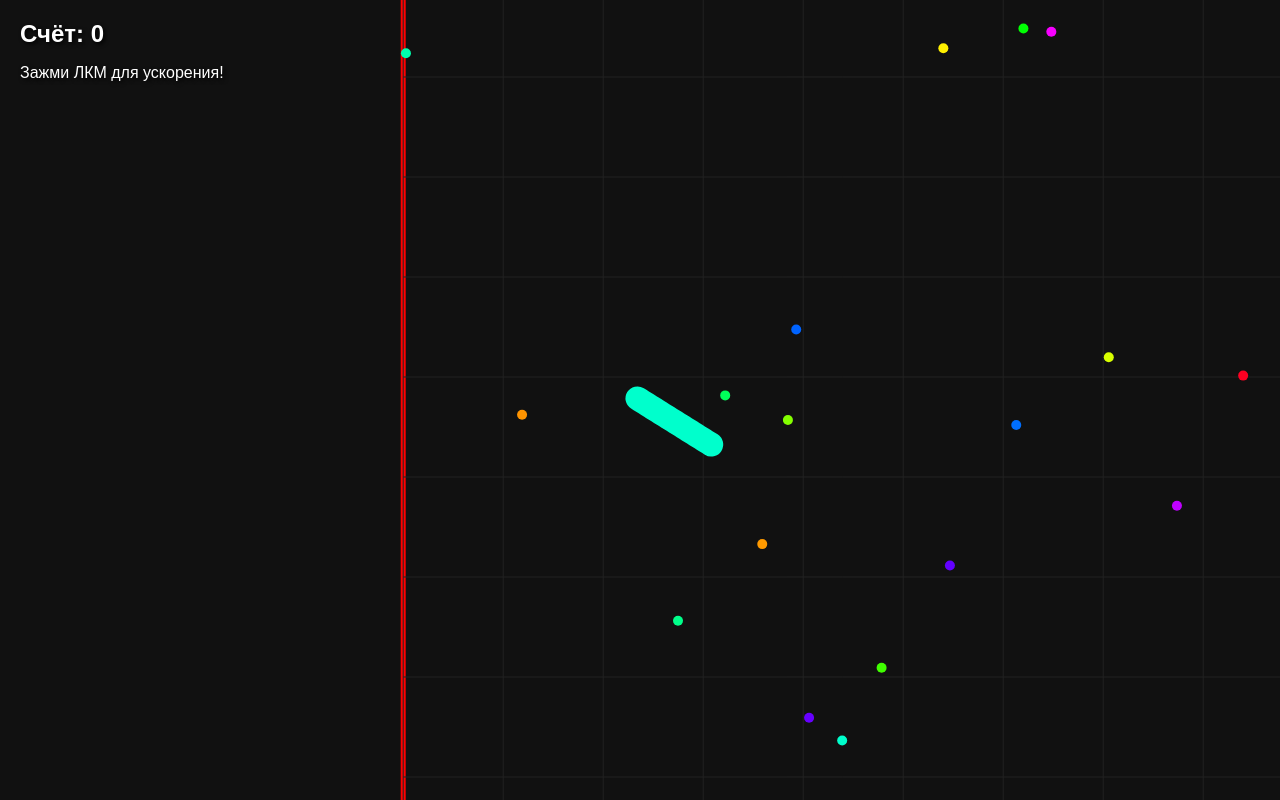
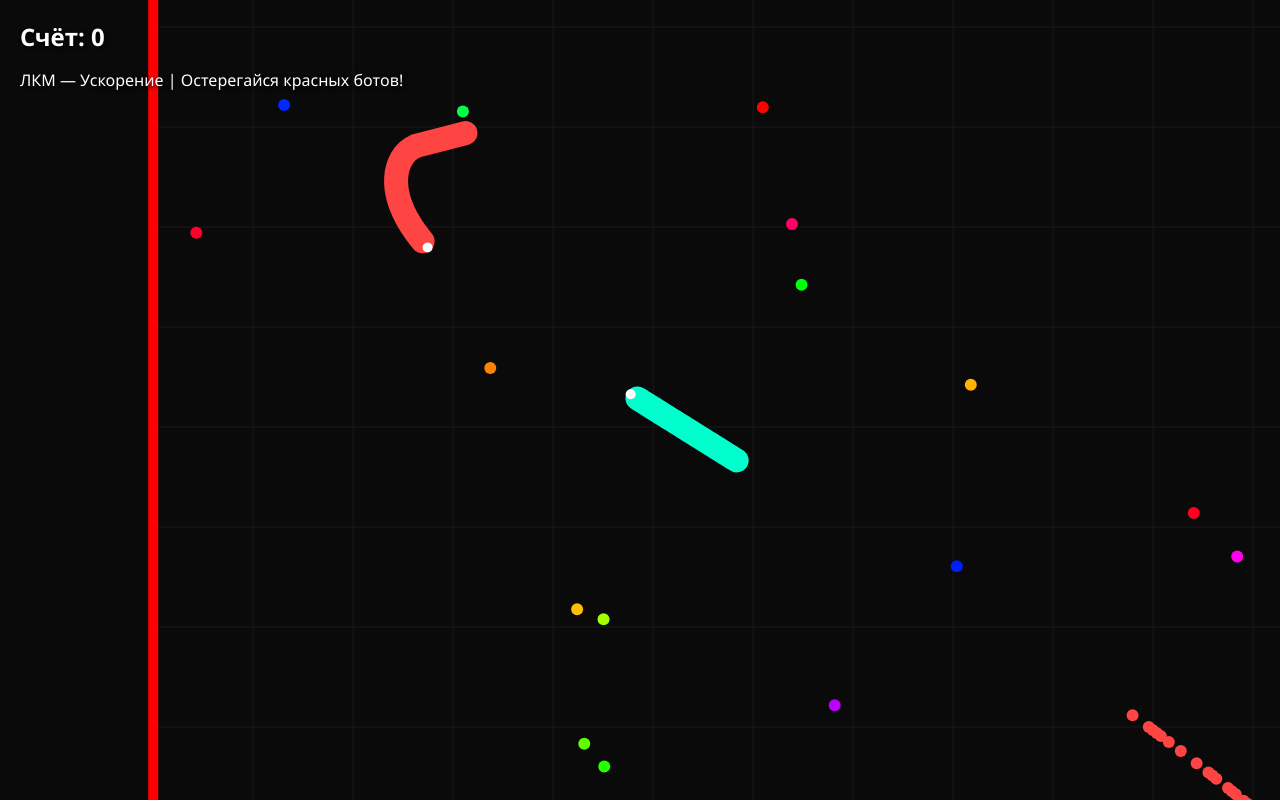
Before and after one commit to andrejspaeglis05-dev/-dsa, a plain HTML site: page index.html in a window 1280 px wide. Drawn offline with Linux system fonts and the light colour scheme.

Commit message:
Update index.html

```diff
--- a/index.html
+++ b/index.html
@@ -2,20 +2,20 @@
 <html lang="ru">
 <head>
     <meta charset="UTF-8">
-    <title>Slither.io + Bots</title>
+    <title>Aggressive Slither Bots</title>
     <style>
-        body { margin: 0; overflow: hidden; background: #111; font-family: sans-serif; }
+        body { margin: 0; overflow: hidden; background: #0a0a0a; font-family: 'Segoe UI', sans-serif; }
         canvas { display: block; }
         #ui {
             position: absolute; top: 20px; left: 20px; color: white;
-            pointer-events: none; text-shadow: 2px 2px 4px black;
+            pointer-events: none; text-shadow: 2px 2px 5px black;
         }
     </style>
 </head>
 <body>
     <div id="ui">
         <h2 style="margin:0">Счёт: <span id="score">0</span></h2>
-        <p>Зажми ЛКМ для ускорения!</p>
+        <p>ЛКМ — Ускорение | Остерегайся красных ботов!</p>
     </div>
     <canvas id="game"></canvas>
 
@@ -24,7 +24,7 @@ const canvas = document.getElementById('game');
 const ctx = canvas.getContext('2d');
 const scoreEl = document.getElementById('score');
 
-const WORLD_SIZE = 2000;
+const WORLD_SIZE = 2500;
 let score = 0;
 let isBoosting = false;
 
@@ -40,29 +40,36 @@ class Snake {
         this.isBot = isBot;
         this.radius = 12;
         this.segments = [];
-        this.length = 30;
+        this.length = 40;
         this.angle = Math.random() * Math.PI * 2;
         this.speed = 3;
-        this.turnSpeed = 0.08;
+        this.isDead = false;
     }
 
-    update() {
-        let targetAngle;
+    update(targetPlayer) {
+        if (this.isDead) return;
+
         if (this.isBot) {
-            // Простая логика бота: иногда менять направление
-            if (Math.random() < 0.02) this.targetBotAngle = Math.random() * Math.PI * 2;
-            this.angle += (this.targetBotAngle - this.angle) * 0.1;
-            this.speed = 3;
+            const distToPlayer = Math.hypot(targetPlayer.x - this.x, targetPlayer.y - this.y);
+
+            // Агрессивное поведение: если игрок близко, бот летит на перехват
+            if (distToPlayer < 400) {
+                const targetAngle = Math.atan2(targetPlayer.y - this.y, targetPlayer.x - this.x);
+                this.angle += (targetAngle - this.angle) * 0.1;
+                this.speed = 5; // Ускоряется при атаке
+            } else {
+                if (Math.random() < 0.02) this.angle += (Math.random() - 0.5) * 2;
+                this.speed = 3;
+            }
         } else {
-            // Игрок
             const dx = mouse.x - (canvas.width / 2);
             const dy = mouse.y - (canvas.height / 2);
-            targetAngle = Math.atan2(dy, dx);
-            this.angle = targetAngle;
+            this.angle = Math.atan2(dy, dx);
 
-            if (isBoosting && this.length > 10) {
-                this.speed = 6;
-                this.length -= 0.1; // Трата массы при ускорении
+            if (isBoosting && this.length > 15) {
+                this.speed = 7;
+                this.length -= 0.15;
+                score = Math.max(0, score - 0.1);
             } else {
                 this.speed = 3;
             }
@@ -71,7 +78,7 @@ class Snake {
         this.x += Math.cos(this.angle) * this.speed;
         this.y += Math.sin(this.angle) * this.speed;
 
-        // Смерть об границы
+        // Смерть об границы мира
         if (this.x < 0 || this.x > WORLD_SIZE || this.y < 0 || this.y > WORLD_SIZE) {
             this.die();
         }
@@ -81,17 +88,31 @@ class Snake {
     }
 
     die() {
+        this.isDead = true;
+        // Превращаем тело в еду
+        this.segments.forEach(s => {
+            if (Math.random() > 0.5) foods.push(new Food(s.x, s.y, this.color));
+        });
+
         if (!this.isBot) {
-            alert("Вы погибли! Ваш счёт: " + Math.floor(score));
-            location.reload();
+            setTimeout(() => {
+                alert("Game Over! Твой счёт: " + Math.floor(score));
+                location.reload();
+            }, 100);
         } else {
-            this.x = Math.random() * WORLD_SIZE;
-            this.y = Math.random() * WORLD_SIZE;
-            this.length = 30;
+            // Респаун бота через 3 секунды
+            setTimeout(() => {
+                this.isDead = false;
+                this.x = Math.random() * WORLD_SIZE;
+                this.y = Math.random() * WORLD_SIZE;
+                this.length = 40;
+                this.segments = [];
+            }, 3000);
         }
     }
 
     draw(camX, camY) {
+        if (this.isDead) return;
         ctx.lineCap = 'round';
         ctx.strokeStyle = this.color;
         ctx.lineWidth = this.radius * 2;
@@ -103,49 +124,69 @@ class Snake {
             else ctx.lineTo(sx, sy);
         });
         ctx.stroke();
+
+        // Глаза (чтобы понимать где перед)
+        const headX = this.segments[0].x - camX + canvas.width/2;
+        const headY = this.segments[0].y - camY + canvas.height/2;
+        ctx.fillStyle = 'white';
+        ctx.beginPath();
+        ctx.arc(headX + Math.cos(this.angle)*8, headY + Math.sin(this.angle)*8, 5, 0, Math.PI*2);
+        ctx.fill();
     }
 }
 
 class Food {
-    constructor() { this.reset(); }
-    reset() {
-        this.x = Math.random() * WORLD_SIZE;
-        this.y = Math.random() * WORLD_SIZE;
-        this.color = `hsl(${Math.random() * 360}, 100%, 50%)`;
+    constructor(x, y, color) {
+        this.x = x || Math.random() * WORLD_SIZE;
+        this.y = y || Math.random() * WORLD_SIZE;
+        this.color = color || `hsl(${Math.random() * 360}, 100%, 50%)`;
+        this.radius = 6;
     }
     draw(camX, camY) {
         const sx = this.x - camX + canvas.width / 2;
         const sy = this.y - camY + canvas.height / 2;
         ctx.fillStyle = this.color;
         ctx.beginPath();
-        ctx.arc(sx, sy, 5, 0, Math.PI * 2);
+        ctx.arc(sx, sy, this.radius, 0, Math.PI * 2);
         ctx.fill();
     }
 }
 
 const player = new Snake(WORLD_SIZE/2, WORLD_SIZE/2, '#00ffcc');
-const bots = Array.from({ length: 5 }, () => new Snake(Math.random()*WORLD_SIZE, Math.random()*WORLD_SIZE, 'red', true));
-const foods = Array.from({ length: 100 }, () => new Food());
+let bots = Array.from({ length: 8 }, () => new Snake(Math.random()*WORLD_SIZE, Math.random()*WORLD_SIZE, '#ff4444', true));
+let foods = Array.from({ length: 150 }, () => new Food());
+
+function checkCollisions() {
+    const allSnakes = [player, ...bots];
+
+    allSnakes.forEach(snake => {
+        if (snake.isDead) return;
+
+        allSnakes.forEach(other => {
+            if (other.isDead || snake === other) return;
+
+            // Проверяем, врезалась ли голова змеи в тело другой змеи
+            other.segments.forEach((seg, index) => {
+                if (index < 5) return; // Не умирать об свою голову
+                const dist = Math.hypot(snake.x - seg.x, snake.y - seg.y);
+                if (dist < snake.radius + 5) {
+                    snake.die();
+                }
+            });
+        });
+    });
+}
 
 function animate() {
     canvas.width = window.innerWidth;
     canvas.height = window.innerHeight;
+    const camX = player.x; const camY = player.y;
 
-    // Камера центрируется на игроке
-    const camX = player.x;
-    const camY = player.y;
-
-    ctx.fillStyle = '#111';
+    ctx.fillStyle = '#0a0a0a';
     ctx.fillRect(0, 0, canvas.width, canvas.height);
 
-    // Рисуем границы мира
-    ctx.strokeStyle = 'red';
-    ctx.lineWidth = 5;
-    ctx.strokeRect(0 - camX + canvas.width/2, 0 - camY + canvas.height/2, WORLD_SIZE, WORLD_SIZE);
-
     // Сетка
-    ctx.strokeStyle = '#222';
-    ctx.lineWidth = 1;
+    ctx.strokeStyle = '#1a1a1a';
     for(let i=0; i<=WORLD_SIZE; i+=100) {
         ctx.beginPath();
         ctx.moveTo(i - camX + canvas.width/2, 0 - camY + canvas.height/2);
@@ -157,16 +198,26 @@ function animate() {
         ctx.stroke();
     }
 
-    foods.forEach(f => {
+    // Граница
+    ctx.strokeStyle = '#ff0000';
+    ctx.lineWidth = 10;
+    ctx.strokeRect(-camX + canvas.width/2, -camY + canvas.height/2, WORLD_SIZE, WORLD_SIZE);
+
+    foods.forEach((f, i) => {
         f.draw(camX, camY);
-        if (Math.hypot(player.x - f.x, player.y - f.y) < player.radius + 5) {
-            f.reset(); player.length += 2; score += 10;
+        if (Math.hypot(player.x - f.x, player.y - f.y) < player.radius + f.radius) {
+            foods.splice(i, 1);
+            player.length += 3;
+            score += 15;
             scoreEl.innerText = Math.floor(score);
+            foods.push(new Food());
         }
     });
 
+    checkCollisions();
+
     bots.forEach(bot => {
-        bot.update();
+        bot.update(player);
         bot.draw(camX, camY);
     });
 
```
